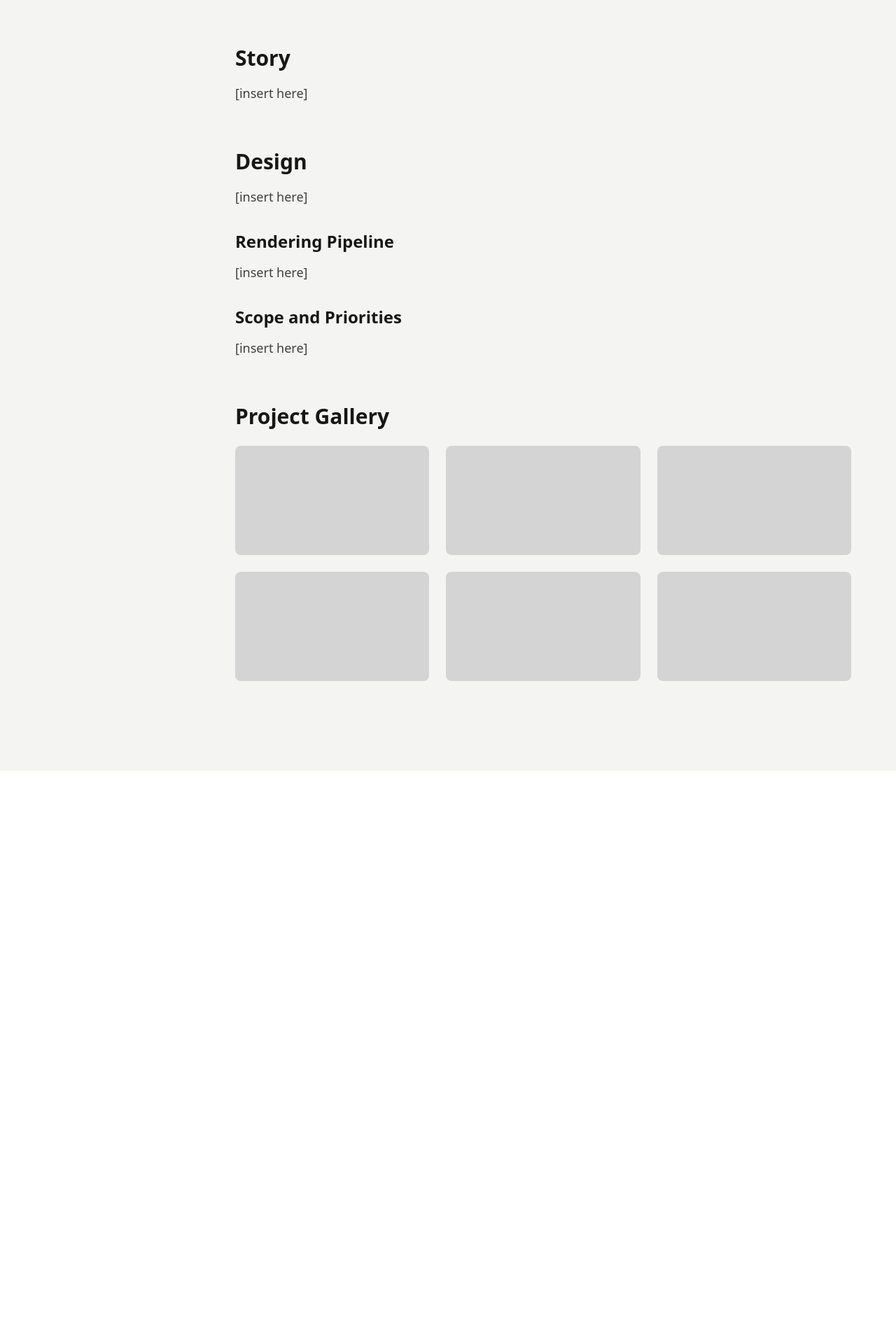
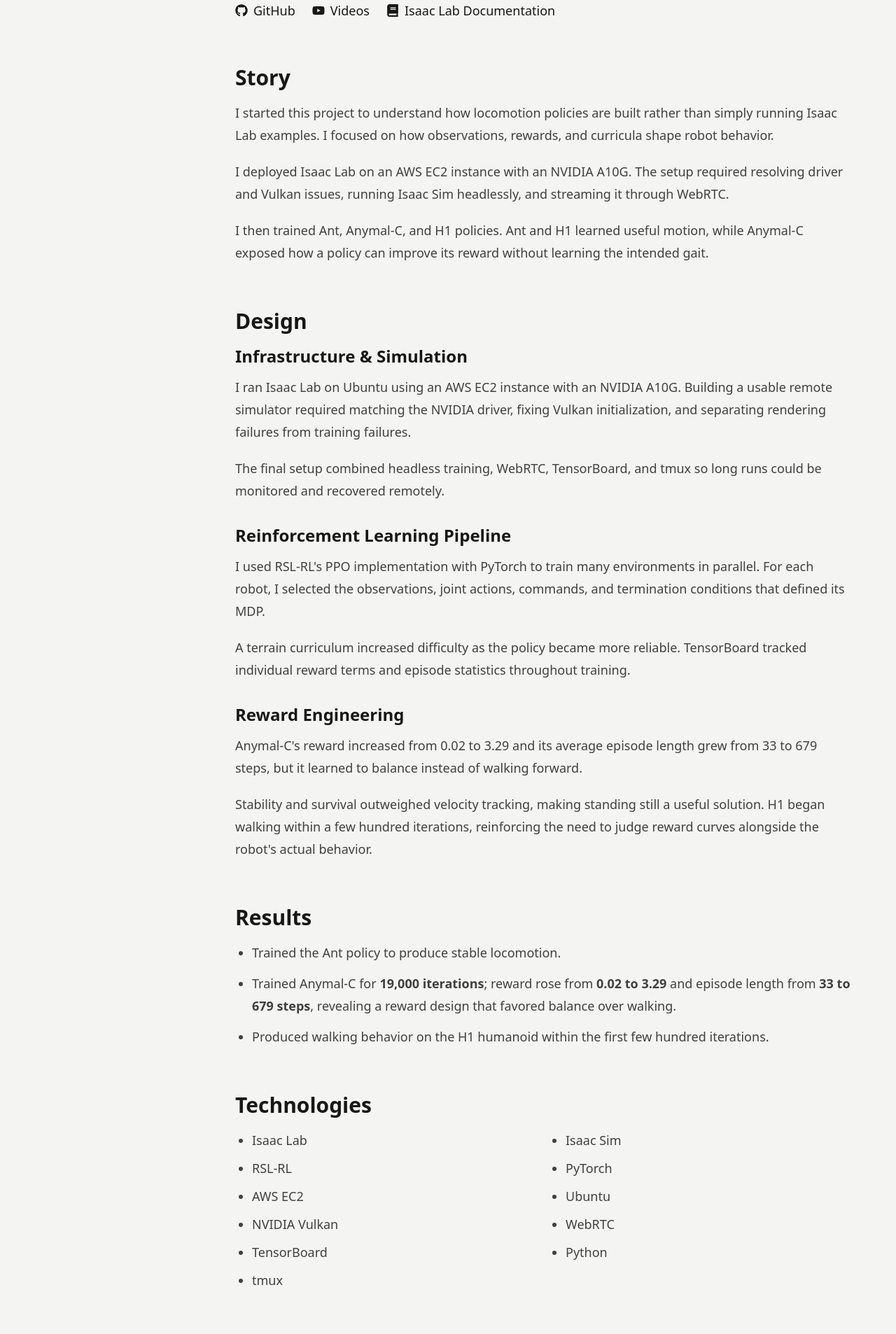
Before and after one commit to SuryanshSingh06/portfolio, a Next.js app: page /projects/IsaacLab in a window 1280 px wide. Shown: the part 814-2720 px from the top of the page at 70% size. Before the commit the page ends 1915 px from the top, so only its background shows below. Built offline with nearby package versions, Linux system fonts and the light colour scheme.

Commit message:
finished isaac lab and 1025

```diff
--- a/app/projects/IsaacLab/page.tsx
+++ b/app/projects/IsaacLab/page.tsx
@@ -2,10 +2,10 @@
 
 import { useEffect, useState } from "react";
 import Link from "next/link";
-import { FaGithub, FaYoutube, FaFilePdf, FaArrowLeft } from "react-icons/fa";
+import { FaGithub, FaYoutube, FaBook, FaArrowLeft } from "react-icons/fa";
 
-export default function SNESProjectPage() {
-  const sections = ["story", "design", "gallery"] as const;
+export default function IsaacLabProjectPage() {
+  const sections = ["story", "design", "results", "technologies", "gallery"] as const;
   const [activeSection, setActiveSection] = useState<(typeof sections)[number]>("story");
   const [visibleSections, setVisibleSections] = useState<Set<string>>(new Set());
 
@@ -114,24 +114,31 @@ export default function SNESProjectPage() {
 
         <div className="flex-1">
 
-          <h1 className="text-5xl font-bold">[Title]</h1>
+          <h1 className="text-5xl font-bold">Isaac Lab Locomotion Training</h1>
 
           <p className="mt-4 max-w-3xl text-xl text-neutral-600">
-            [Description]
+            Training quadruped and humanoid locomotion policies with deep reinforcement learning.
           </p>
 
           <div className="mt-8 aspect-[16/9] w-full overflow-hidden rounded-xl bg-neutral-300">
             <img
               src="/project-demo.jpg"
-              alt="SNES Hero"
+              alt="Legged robot locomotion training in Isaac Lab"
               className="h-full w-full object-cover"
             />
           </div>
 
           <div className="mt-6 flex flex-wrap gap-6 text-lg">
             <a href="#" className="flex items-center gap-2 hover:text-[var(--accent)]"><FaGithub /> GitHub</a>
-            <a href="#" className="flex items-center gap-2 hover:text-[var(--accent)]"><FaYoutube /> Video</a>
-            <a href="#" className="flex items-center gap-2 hover:text-[var(--accent)]"><FaFilePdf /> Report</a>
+            <a href="#gallery" className="flex items-center gap-2 hover:text-[var(--accent)]"><FaYoutube /> Videos</a>
+            <a
+              href="https://isaac-sim.github.io/IsaacLab/main/index.html"
+              target="_blank"
+              rel="noopener noreferrer"
+              className="flex items-center gap-2 hover:text-[var(--accent)]"
+            >
+              <FaBook /> Isaac Lab Documentation
+            </a>
           </div>
 
 
@@ -140,8 +147,23 @@ export default function SNESProjectPage() {
 
             <div className="max-w-4xl space-y-5 text-lg leading-8 text-neutral-700">
               <p>
-                [insert here]
+                I started this project to understand how locomotion policies are
+                built rather than simply running Isaac Lab examples. I focused on
+                how observations, rewards, and curricula shape robot behavior.
               </p>
+
+              <p>
+                I deployed Isaac Lab on an AWS EC2 instance with an NVIDIA A10G.
+                The setup required resolving driver and Vulkan issues, running
+                Isaac Sim headlessly, and streaming it through WebRTC.
+              </p>
+
+              <p>
+                I then trained Ant, Anymal-C, and H1 policies. Ant and H1 learned
+                useful motion, while Anymal-C exposed how a policy can improve
+                its reward without learning the intended gait.
+              </p>
+
             </div>
           </section>
 
@@ -150,30 +172,101 @@ export default function SNESProjectPage() {
 
             <div className="max-w-4xl space-y-8 text-lg leading-8 text-neutral-700">
               <div>
+                <h3 className="mb-3 text-2xl font-semibold text-neutral-900">
+                  Infrastructure &amp; Simulation
+                </h3>
+
                 <p>
-                  [insert here]
+                  I ran Isaac Lab on Ubuntu using an AWS EC2 instance with an
+                  NVIDIA A10G. Building a usable remote simulator required
+                  matching the NVIDIA driver, fixing Vulkan initialization, and
+                  separating rendering failures from training failures.
+                </p>
+
+                <p className="mt-5">
+                  The final setup combined headless training, WebRTC, TensorBoard,
+                  and tmux so long runs could be monitored and recovered remotely.
                 </p>
               </div>
 
               <div>
                 <h3 className="mb-3 text-2xl font-semibold text-neutral-900">
-                  Rendering Pipeline
+                  Reinforcement Learning Pipeline
                 </h3>
 
                 <p>
-                  [insert here]
+                  I used RSL-RL&apos;s PPO implementation with PyTorch to train many
+                  environments in parallel. For each robot, I selected the
+                  observations, joint actions, commands, and termination
+                  conditions that defined its MDP.
+                </p>
+
+                <p className="mt-5">
+                  A terrain curriculum increased difficulty as the policy became
+                  more reliable. TensorBoard tracked individual reward terms and
+                  episode statistics throughout training.
                 </p>
               </div>
 
               <div>
                 <h3 className="mb-3 text-2xl font-semibold text-neutral-900">
-                  Scope and Priorities
+                  Reward Engineering
                 </h3>
 
                 <p>
-                  [insert here]
+                  Anymal-C&apos;s reward increased from 0.02 to 3.29 and its average
+                  episode length grew from 33 to 679 steps, but it learned to
+                  balance instead of walking forward.
+                </p>
+
+                <p className="mt-5">
+                  Stability and survival outweighed velocity tracking, making
+                  standing still a useful solution. H1 began walking within a few
+                  hundred iterations, reinforcing the need to judge reward curves
+                  alongside the robot&apos;s actual behavior.
                 </p>
               </div>
+
+            </div>
+          </section>
+
+          <section id="results" className="mt-16 scroll-mt-28">
+            <h2 className="mb-4 text-3xl font-semibold">Results</h2>
+
+            <div className="max-w-4xl text-lg leading-8 text-neutral-700">
+              <ul className="list-disc space-y-3 pl-6">
+                <li>Trained the Ant policy to produce stable locomotion.</li>
+                <li>
+                  Trained Anymal-C for <strong>19,000 iterations</strong>; reward
+                  rose from <strong>0.02 to 3.29</strong> and episode length from
+                  <strong> 33 to 679 steps</strong>, revealing a reward design that
+                  favored balance over walking.
+                </li>
+                <li>
+                  Produced walking behavior on the H1 humanoid within the first
+                  few hundred iterations.
+                </li>
+              </ul>
+            </div>
+          </section>
+
+          <section id="technologies" className="mt-16 scroll-mt-28">
+            <h2 className="mb-4 text-3xl font-semibold">Technologies</h2>
+
+            <div className="max-w-4xl text-lg leading-8 text-neutral-700">
+              <ul className="grid list-disc gap-x-10 gap-y-2 pl-6 sm:grid-cols-2">
+                <li>Isaac Lab</li>
+                <li>Isaac Sim</li>
+                <li>RSL-RL</li>
+                <li>PyTorch</li>
+                <li>AWS EC2</li>
+                <li>Ubuntu</li>
+                <li>NVIDIA Vulkan</li>
+                <li>WebRTC</li>
+                <li>TensorBoard</li>
+                <li>Python</li>
+                <li>tmux</li>
+              </ul>
             </div>
           </section>
 
@@ -181,12 +274,22 @@ export default function SNESProjectPage() {
             <h2 className="mb-6 text-3xl font-semibold">Project Gallery</h2>
 
             <div className="grid gap-6 md:grid-cols-2 lg:grid-cols-3">
-              <div className="aspect-video rounded-lg bg-neutral-300" />
-              <div className="aspect-video rounded-lg bg-neutral-300" />
-              <div className="aspect-video rounded-lg bg-neutral-300" />
-              <div className="aspect-video rounded-lg bg-neutral-300" />
-              <div className="aspect-video rounded-lg bg-neutral-300" />
-              <div className="aspect-video rounded-lg bg-neutral-300" />
+              {[
+                "Anymal-C rough terrain",
+                "Ant locomotion",
+                "Reward curve",
+                "Episode length curve",
+                "H1 humanoid",
+                "Isaac Sim WebRTC",
+                "Training terminal",
+              ].map((caption) => (
+                <figure key={caption}>
+                  <div className="aspect-video rounded-lg bg-neutral-300" />
+                  <figcaption className="mt-2 text-sm text-neutral-600">
+                    {caption}
+                  </figcaption>
+                </figure>
+              ))}
             </div>
           </section>
 
--- a/app/projects/Project1025/page.tsx
+++ b/app/projects/Project1025/page.tsx
@@ -2,7 +2,7 @@
 
 import { useEffect, useState } from "react";
 import Link from "next/link";
-import { FaGithub, FaYoutube, FaFilePdf, FaArrowLeft } from "react-icons/fa";
+import { FaGithub, FaYoutube, FaArrowLeft } from "react-icons/fa";
 
 export default function SNESProjectPage() {
   const sections = ["story", "design", "gallery"] as const;
@@ -117,7 +117,7 @@ export default function SNESProjectPage() {
           <h1 className="text-5xl font-bold">Project1025</h1>
 
           <p className="mt-4 max-w-3xl text-xl text-neutral-600">
-            A simple app to track my personal pokemon collection
+            A mobile-first Pokédex tracker for building and managing a complete Pokémon card collection
           </p>
 
           <div className="mt-8 aspect-[16/9] w-full overflow-hidden rounded-xl bg-neutral-300">
@@ -130,8 +130,14 @@ export default function SNESProjectPage() {
 
           <div className="mt-6 flex flex-wrap gap-6 text-lg">
             <a href="#" className="flex items-center gap-2 hover:text-[var(--accent)]"><FaGithub /> GitHub</a>
-            <a href="#" className="flex items-center gap-2 hover:text-[var(--accent)]"><FaYoutube /> Video</a>
-            <a href="#" className="flex items-center gap-2 hover:text-[var(--accent)]"><FaFilePdf /> Report</a>
+            <a
+              href="https://www.youtube.com/watch?v=gv-r3pfVmvI&list=PLwctlkUeYpzV42z5lNWXDKhfRhylWN_C1&index=9"
+              target="_blank"
+              rel="noopener noreferrer"
+              className="flex items-center gap-2 hover:text-[var(--accent)]"
+            >
+              <FaYoutube /> DPM&apos;s Video
+            </a>
           </div>
 
 
@@ -140,24 +146,27 @@ export default function SNESProjectPage() {
 
             <div className="max-w-4xl space-y-5 text-lg leading-8 text-neutral-700">
               <p>
-                Pokémon has been a part of my life for as long as I can remember. I grew up watching the shows,
-                playing the games, and collecting cards, but over time I drifted away from the hobby. During a trip
-                to Japan I decided I wanted to get back into collecting, but quickly realized that figuring out what
-                to do with the huge number of bulk cards was one of the hardest parts.
+                I grew up watching Pokémon, playing the games, and collecting
+                cards, but gradually drifted away from the hobby. A trip to
+                Japan inspired me to start collecting again and left me looking
+                for a more purposeful way to organize the bulk cards I already
+                owned.
               </p>
 
               <p>
-                Around the same time I came across DeepPocketMonster's Pokédex Challenge, where the goal is to collect
-                one card for every Pokémon. I loved the idea and decided to build my own complete Pokédex collection.
-                I originally tracked everything in a spreadsheet, but it became frustrating to use while walking around
-                card shows or local shops. Updating hundreds of entries manually was slow, and it was difficult to know
-                exactly which Pokémon I still needed.
+                Around the same time, I discovered DeepPocketMonster&apos;s
+                Pokédex Challenge: collect one card for every Pokémon. I began
+                tracking my own collection in a spreadsheet, but the workflow
+                broke down at card shows and local shops. Updating hundreds of
+                rows on a phone was slow, and checking which Pokémon were still
+                missing took too many steps.
               </p>
 
               <p>
-                Project1025 was built to solve that problem. Instead of searching through spreadsheets, I wanted a fast,
-                mobile-friendly app where I could instantly see my progress, search for missing Pokémon, manage a
-                wishlist, and choose the exact card that represents each Pokédex entry.
+                I built Project1025 as a faster, mobile-first alternative. The
+                app lets me check collection progress, find missing Pokémon,
+                maintain a wishlist, and select the specific card used for each
+                Pokédex entry while I am actively browsing cards.
               </p>
             </div>
           </section>
@@ -167,37 +176,66 @@ export default function SNESProjectPage() {
 
             <div className="max-w-4xl space-y-8 text-lg leading-8 text-neutral-700">
               <div>
+                <h3 className="mb-3 text-2xl font-semibold text-neutral-900">
+                  Mobile Collection Workflow
+                </h3>
+
                 <p>
-                  The app is designed around one simple goal: making it as easy as possible to track a full Pokédex
-                  collection. Every Pokémon appears as a card in a regional Pokédex view, with color-coded progress,
-                  quick search, expandable regions, and overall completion statistics so I always know what I'm missing.
+                  The primary use case is checking the collection while walking
+                  through a convention or card shop, so the interface is designed
+                  around short mobile interactions. Pokémon can be browsed by
+                  region or found through a full Pokédex search, while progress
+                  indicators make completed and missing entries easy to identify
+                  at a glance.
                 </p>
               </div>
 
               <div>
                 <h3 className="mb-3 text-2xl font-semibold text-neutral-900">
-                  Core Features
+                  Data and Persistence
                 </h3>
 
                 <p>
-                  Each Pokémon can be marked as collected with a simple checkbox or assigned a specific Pokémon TCG card.
-                  Clicking a completed entry opens a full-size preview of the selected card, while an edit menu makes it
-                  easy to swap cards, remove entries, or update ownership. Card information is cached in Supabase to keep
-                  searches fast and reduce unnecessary API requests.
+                  The application uses <strong>Next.js</strong>, <strong>React</strong>,
+                  and <strong>TypeScript</strong>. <strong>Supabase </strong> provides
+                  the PostgreSQL database used to persist collection entries,
+                  selected cards, and wishlist state. The data model separates a
+                  Pokémon&apos;s Pokédex entry from the specific card assigned to it,
+                  allowing each entry to be updated without changing the overall
+                  collection structure.
                 </p>
               </div>
 
               <div>
                 <h3 className="mb-3 text-2xl font-semibold text-neutral-900">
-                  Scope and Priorities
+                  Card Search and Caching
                 </h3>
 
                 <p>
-                  Beyond the Pokédex, the app also includes a wishlist for cards I'm searching for, progress tracking by
-                  Pokémon region, search tools for quickly finding entries at card shows, and a responsive interface that
-                  is being designed with an eventual Android version in mind.
+                  Card information and artwork are retrieved from the
+                  <strong> Pokémon TCG API</strong>. Frequently requested results
+                  are cached in Supabase so repeated searches do not depend on a
+                  new external API request. This reduces latency on mobile
+                  connections and keeps the browsing experience responsive while
+                  limiting unnecessary API traffic.
                 </p>
               </div>
+
+              <h3 className="mb-3 text-2xl font-semibold text-neutral-900">
+                Technologies
+              </h3>
+
+              <ul className="grid list-disc gap-x-10 gap-y-2 pl-6 sm:grid-cols-2">
+                <li>Next.js & React</li>
+                <li>TypeScript</li>
+                <li>Tailwind CSS</li>
+                <li>Supabase (PostgreSQL Database)</li>
+                <li>Pokémon TCG REST API</li>
+                <li>API Response Caching</li>
+                <li>Responsive Mobile-First UI Design</li>
+                <li>Component-Based Architecture</li>
+                <li>State Management with React Hooks</li>
+              </ul>
             </div>
           </section>
 
```
